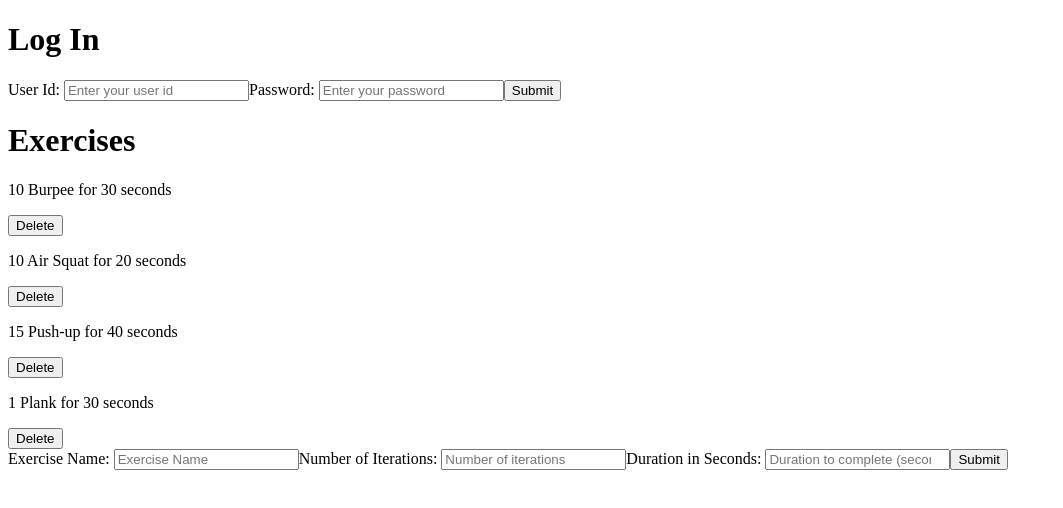
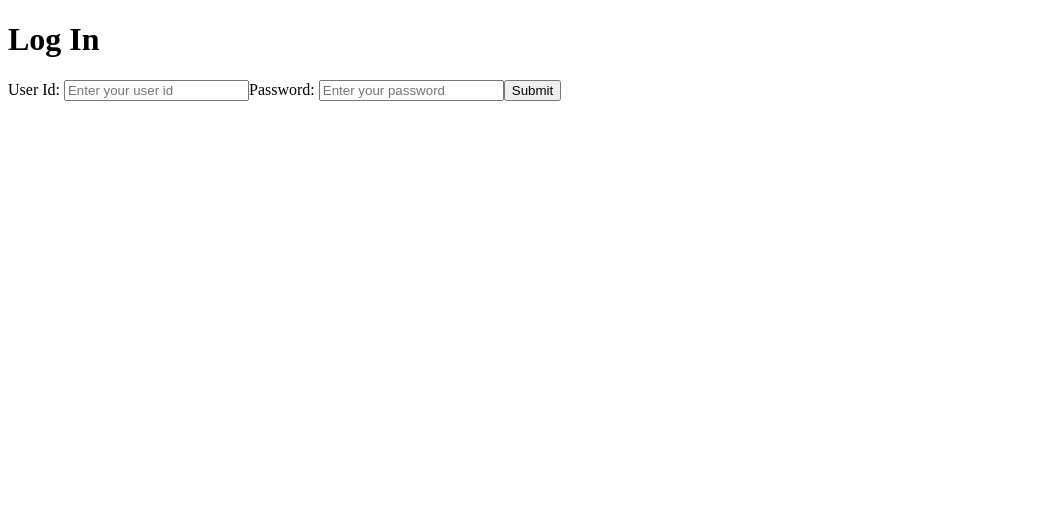
Before and after one commit to rc-devs/mcninja, an Angular app in the folder mcninja/: page / in a window 1280 px wide. Shown: the top 508 px of the page, without its empty margins (0-1063 px from the left). Built offline with nearby package versions, Linux system fonts and the light colour scheme.

Commit message:
remove exercise component from app template

```diff
--- a/mcninja/src/app/app.component.html
+++ b/mcninja/src/app/app.component.html
@@ -1,5 +1,5 @@
 <app-user></app-user>
-<app-exercises></app-exercises>
+
 
 
 <!-- <app-display-techniques></app-display-techniques> -->
```
